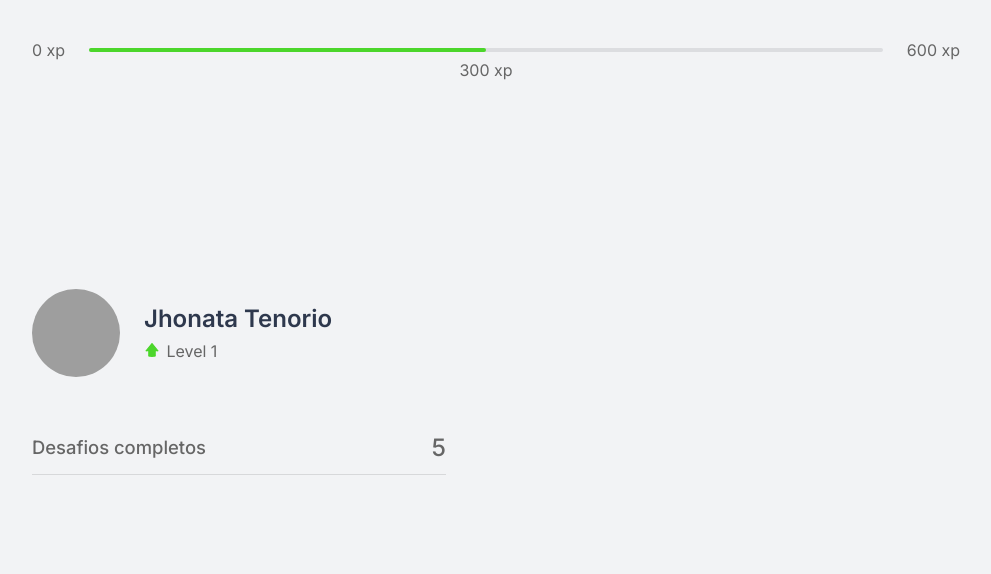
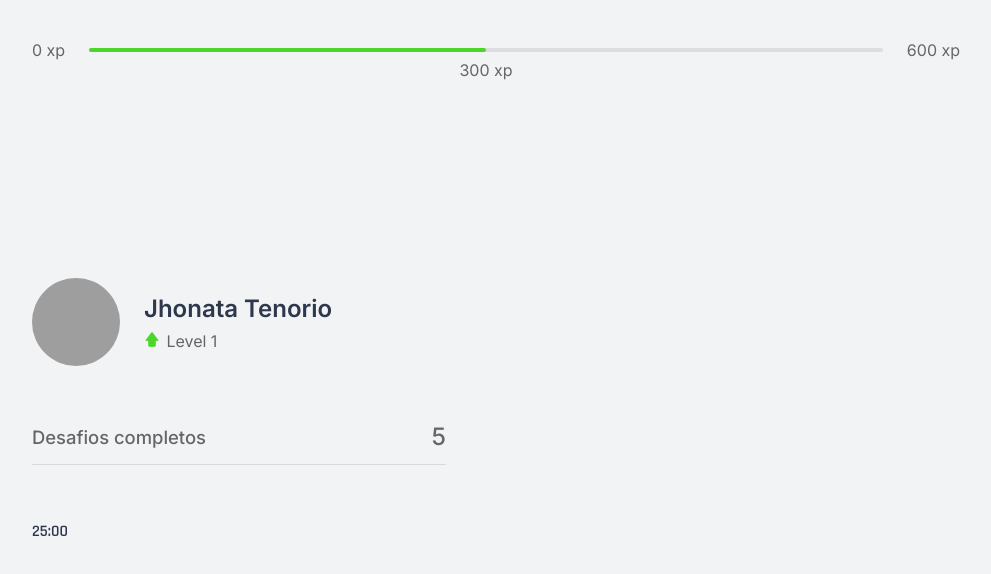
Before and after one commit to jhonataT/Move_it, a Next.js app: page / in a window 1280 px wide. Shown: the top 574 px of the page, without its empty margins (144-1135 px from the left). Built offline with nearby package versions, Linux system fonts and the light colour scheme; grey boxes are pictures that could not be loaded.

Commit message:
countdown

```diff
--- a/src/components/Countdown.tsx
+++ b/src/components/Countdown.tsx
@@ -2,8 +2,16 @@ import styles from '../styles/components/Countdown.module.css';
 
 export const Countdown = () => {
     return (
-        <div>
-
+        <div className={styles.countdownContainer}>
+            <div>
+                <span>2</span>
+                <span>5</span>
+            </div>
+            <span>:</span>
+            <div>
+                <span>0</span>
+                <span>0</span>
+            </div>
         </div>
     );
 }
--- a/src/pages/index.tsx
+++ b/src/pages/index.tsx
@@ -1,4 +1,5 @@
 import { CompletedChallenges } from '../components/CompletedChallenges';
+import { Countdown } from '../components/Countdown';
 import { ExperienceBar } from '../components/ExperienceBar';
 import { Profile } from '../components/Profile';
 
@@ -12,6 +13,7 @@ export default function Home() {
         <div>
           <Profile />
           <CompletedChallenges />
+          <Countdown />
         </div>
         <div>
 
--- a/src/styles/components/Countdown.module.css
+++ b/src/styles/components/Countdown.module.css
@@ -0,0 +1,7 @@
+.countdownContainer {
+    display: flex;
+    align-items: center;
+    font-family: Rajdhani;
+    font-weight: 600;
+    color: var(--title);
+}
```
